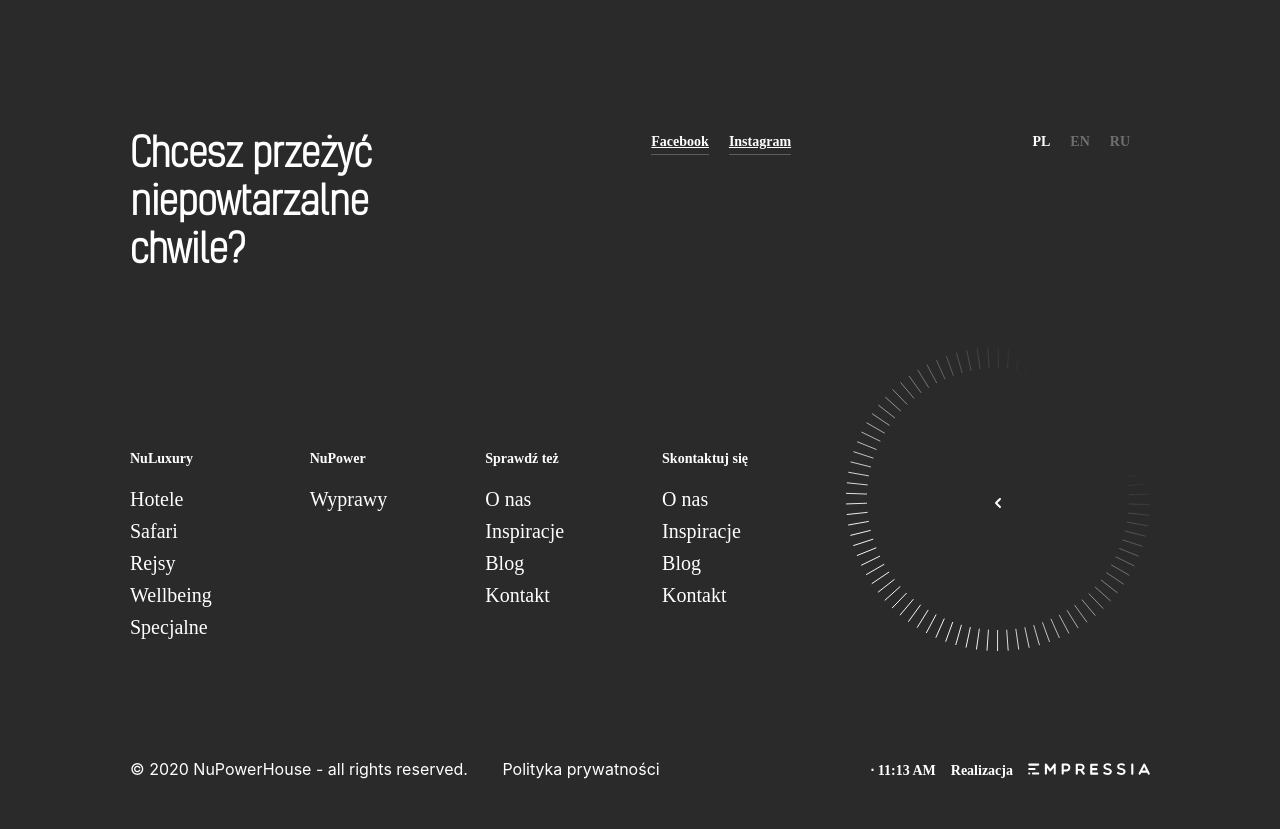
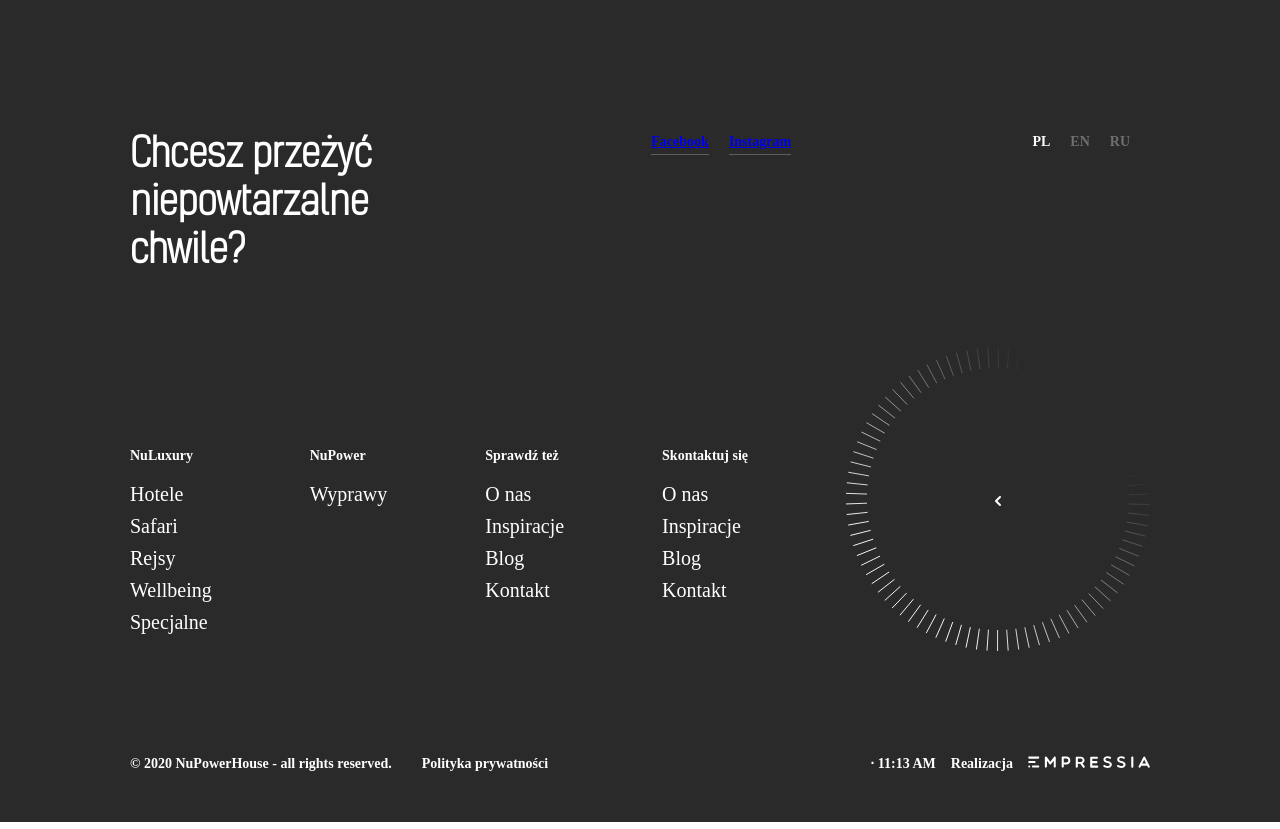
Before and after one commit to Ravvsky/Empressia, a React (Create React App) app: page / in a window 1280 px wide. Shown: the part 4020-4849 px from the top of the page. Built offline with nearby package versions, Linux system fonts and the light colour scheme.

Commit message:
styled-components has been appled in Footer

```diff
--- a/src/components/footer/Footer.js
+++ b/src/components/footer/Footer.js
@@ -1,4 +1,3 @@
-import classes from "./footer.module.css";
 import Navigation from "./Navigation";
 import oval from "../../img/oval.svg";
 import arrow from "../../img/chevron-left.svg";
@@ -7,6 +6,109 @@ import { useEffect, useState } from "react";
 import { useDispatch } from "react-redux";
 import { useSelector } from "react-redux";
 import { languageActions } from "../../store/language-slice";
+import styled from "styled-components";
+
+const FooterWrapper = styled.footer`
+  background: #2a2a2a;
+  padding-left: 130px;
+  padding-top: 150px;
+  padding-bottom: 150px;
+
+  font-family: "Barlow";
+  font-weight: 600;
+  font-size: 14px;
+  line-height: 17px;
+
+  a:visited {
+    color: #fff;
+  }
+`;
+
+const TopSection = styled.section`
+  display: flex;
+  justify-content: space-between;
+  padding-bottom: 70px;
+`;
+
+const Header = styled.span`
+  font-family: "Kelson Sans";
+  font-weight: 600;
+  font-size: 40px;
+  line-height: 48px;
+  max-width: 300px;
+`;
+
+const Socials = styled.div`
+  a {
+    margin-right: 20px;
+    padding-bottom: 5px;
+    border-bottom: 1px solid rgba(255, 255, 255, 0.24);
+  }
+  a:hover {
+    color: rgba(255, 255, 255, 0.75);
+  }
+`;
+
+const LanguageWrapper = styled.div`
+  padding-right: 130px;
+`;
+
+const LanguageItem = styled.span`
+  padding-right: 20px;
+  user-select: none;
+  cursor: pointer;
+  opacity: 0.32;
+
+  ${({ active }) =>
+    active &&
+    `
+    opacity: 1;
+  `}
+  &:hover {
+    opacity: 1;
+  }
+`;
+
+const MiddleSection = styled.section`
+  display: flex;
+  justify-content: space-between;
+`;
+const OvalWrapper = styled.div`
+  position: relative;
+  margin-right: 130px;
+
+  > * {
+    &:nth-child(2) {
+      position: absolute;
+      top: 50%;
+      left: 50%;
+      transform: translate(-50%, -50%);
+    }
+  }
+`;
+
+const BottomSection = styled.section`
+  position: relative;
+  display: flex;
+  top: 100px;
+  justify-content: space-between;
+`;
+const Copyrights = styled.div`
+  span {
+    padding-right: 30px;
+  }
+`;
+const Credits = styled.div`
+  padding-right: 130px;
+
+  span {
+    font-family: "Barlow";
+    font-weight: 600;
+    font-size: 14px;
+    line-height: 17px;
+    padding-right: 15px;
+  }
+`;
 const Footer = () => {
   const dispatch = useDispatch();
 
@@ -37,73 +139,95 @@ const Footer = () => {
   }, []);
 
   return (
-    <footer>
-      <section className={classes.topSection}>
-        <span className={classes.header}>{title}</span>
-        <div className={classes.socials}>
+    <FooterWrapper>
+      <TopSection>
+        <Header>{title}</Header>
+        <Socials>
           <a href="/">Facebook</a>
           <a href="/">Instagram</a>
-        </div>
-        <div className={classes.lang}>
-          <span
-            className={`${classes["lang-item"]} ${
-              language === "PL" ? classes.active : classes.inactive
-            } `}
+        </Socials>
+        <LanguageWrapper>
+          <LanguageItem
+            active={language === "PL"}
             onClick={languageChangeHandler}
           >
             PL
-          </span>
-          <span
-            className={`${classes["lang-item"]} ${
-              language === "EN" ? classes.active : classes.inactive
-            } `}
+          </LanguageItem>
+          <LanguageItem
+            active={language === "EN"}
             onClick={languageChangeHandler}
           >
             EN
-          </span>
-          <span
-            className={`${classes["lang-item"]} ${
-              language === "RU" ? classes.active : classes.inactive
-            } `}
+          </LanguageItem>
+          <LanguageItem
+            active={language === "RU"}
             onClick={languageChangeHandler}
           >
             RU
-          </span>
-        </div>
-      </section>
+          </LanguageItem>
+        </LanguageWrapper>
+      </TopSection>
 
-      <section className={classes.middleSection}>
+      <MiddleSection>
         <Navigation
           title={firstTab.title}
-          links={firstTab.names.map((item, index) => ({ link: item, id: index }))}
+          links={firstTab.names.map((item, index) => ({
+            link: item,
+            id: index,
+          }))}
         />
-        <Navigation title={secondTab.title} links={secondTab.names.map((item, index) => ({ link: item, id: index }))} />
+        <Navigation
+          title={secondTab.title}
+          links={secondTab.names.map((item, index) => ({
+            link: item,
+            id: index,
+          }))}
+        />
         <Navigation
           title={thirdTab.title}
-          links={thirdTab.names.map((item, index) => ({ link: item, id: index }))}        />
+          links={thirdTab.names.map((item, index) => ({
+            link: item,
+            id: index,
+          }))}
+        />
         <Navigation
           title={fourthTab.title}
-          links={thirdTab.names.map((item, index) => ({ link: item, id: index }))}        />
+          links={thirdTab.names.map((item, index) => ({
+            link: item,
+            id: index,
+          }))}
+        />
 
+        <OvalWrapper>
+          <img src={oval} alt="oval"></img>
+          <img src={arrow} alt="arrow"></img>
+        </OvalWrapper>
+      </MiddleSection>
 
-        <div className={classes["oval-wrapper"]}>
-          <img src={oval} alt="oval"></img>
-          <img src={arrow} alt="arrow" className={classes.arrow}></img>
-        </div>
-      </section>
-
-      <section className={classes.bottomSection}>
-        <div className={classes.copyrights}>
+      <BottomSection>
+        <Copyrights>
           <span>&#169; 2020 NuPowerHouse - all rights reserved.</span>
-          <span> {language==='PL' ? 'Polityka prywatności' : language==='EN' ? 'Privacy policy' : 'политика конфиденциальности'}</span>
-        </div>
-        <div className={classes.credits}>
+          <span>
+            {language === "PL"
+              ? "Polityka prywatności"
+              : language === "EN"
+              ? "Privacy policy"
+              : "политика конфиденциальности"}
+          </span>
+        </Copyrights>
+        <Credits>
           <span>&#8901; {time}</span>
-          <span>{language==='PL' ? 'Realizacja' : language==='EN' ? 'Realization' : 'реализация'}</span>
+          <span>
+            {language === "PL"
+              ? "Realizacja"
+              : language === "EN"
+              ? "Realization"
+              : "реализация"}
+          </span>
           <img src={logo} alt="empressia logo"></img>
-        </div>
-      </section>
-    </footer>
+        </Credits>
+      </BottomSection>
+    </FooterWrapper>
   );
 };
 
--- a/src/components/footer/footer.module.css
+++ /dev/null
@@ -1,105 +0,0 @@
-
-footer{
-    background: #2A2A2A;
-    color: #fff;
-    padding-left: 130px;
-    padding-top: 150px;
-    padding-bottom: 150px;
-
-}
-
-.topSection{
-
-    display: flex;
-    justify-content: space-between;
-    padding-bottom: 70px;
-}
-
-.header{
-    font-family: 'Kelson Sans';
-font-weight: 600;
-font-size: 40px;
-line-height: 48px;
-max-width: 300px;
-}
-
-.socials, .lang{
-    font-family: 'Barlow';
-font-weight: 600;
-font-size: 14px;
-line-height: 17px;
-}
-.socials a{
-    margin-right: 20px;
-    padding-bottom: 5px;
-    border-bottom: 1px solid rgba(255,255,255, 0.24);
-    color: #fff;
-}
-
-.socials a:hover{
-    color:rgba(255, 255, 255, 0.75)
-}
-
- a:visited{
-    color: #fff
-}
-
-.lang{
-    padding-right: 130px;
-
-}
-.lang-item{
-    user-select: none;
-    cursor: pointer;
-}
-.active{
-    opacity: 1;
-}
-.inactive{
-    opacity: 0.32;
-}
-.inactive:hover{
-    opacity: 1;
-}
-
-.lang span{
-    padding-right: 20px;
-}
-
-.middleSection{
-    display: flex;
-    justify-content: space-between;
-}
-
-.oval-wrapper{
-    position: relative;
-    margin-right: 130px;
-}
-.arrow{
-    position: absolute;
-    top: 50%;
-    left: 50%;
-    transform: translate(-50%, -50%);
-}
-
-.bottomSection{
-    position: relative;
-    display: flex;
-    top: 100px;
-    justify-content: space-between;
-}
-
-.copyrights>span{
-    padding-right: 30px;
-}
-
-.credits{
-    padding-right: 130px;
-}
-.credits>span{
-    font-family: 'Barlow';
-font-weight: 600;
-font-size: 14px;
-line-height: 17px;
-padding-right: 15px;
-}
```
